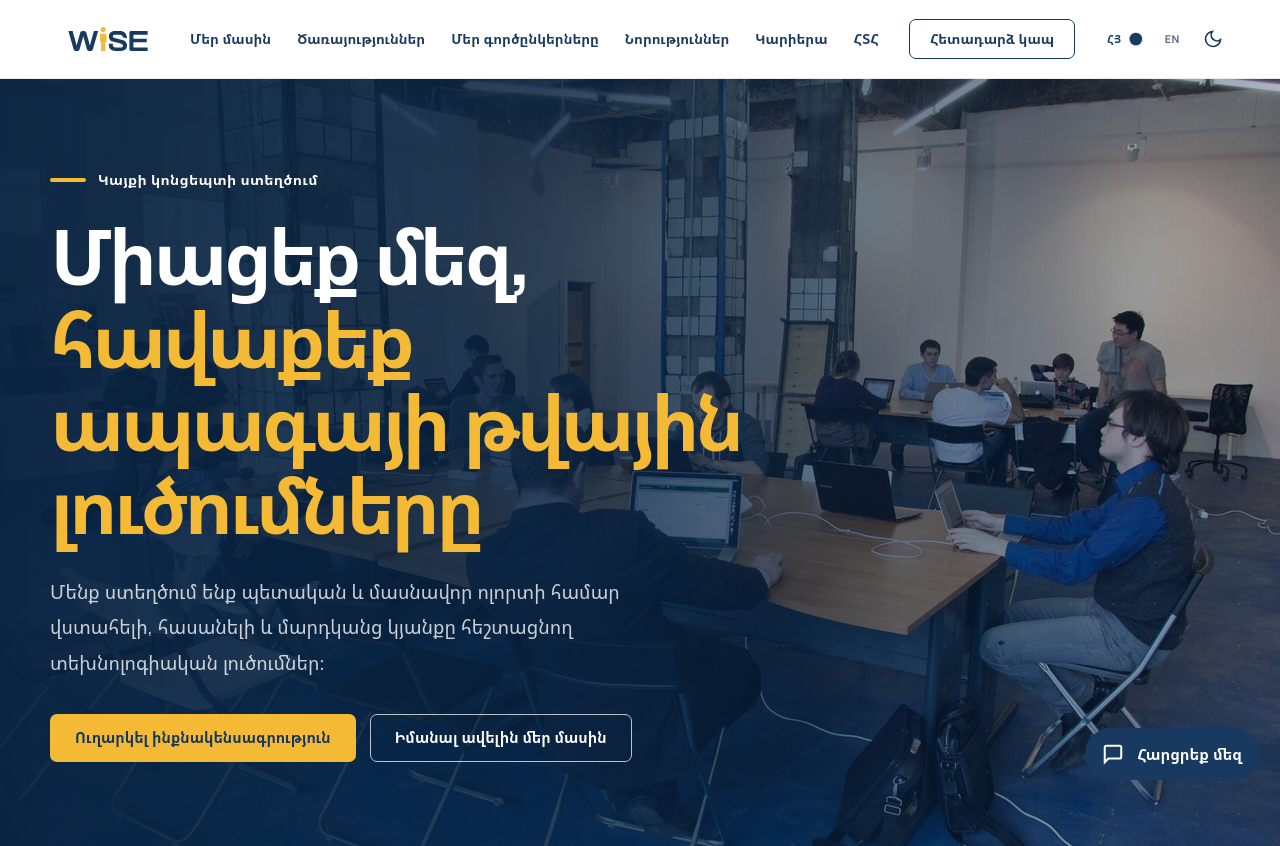
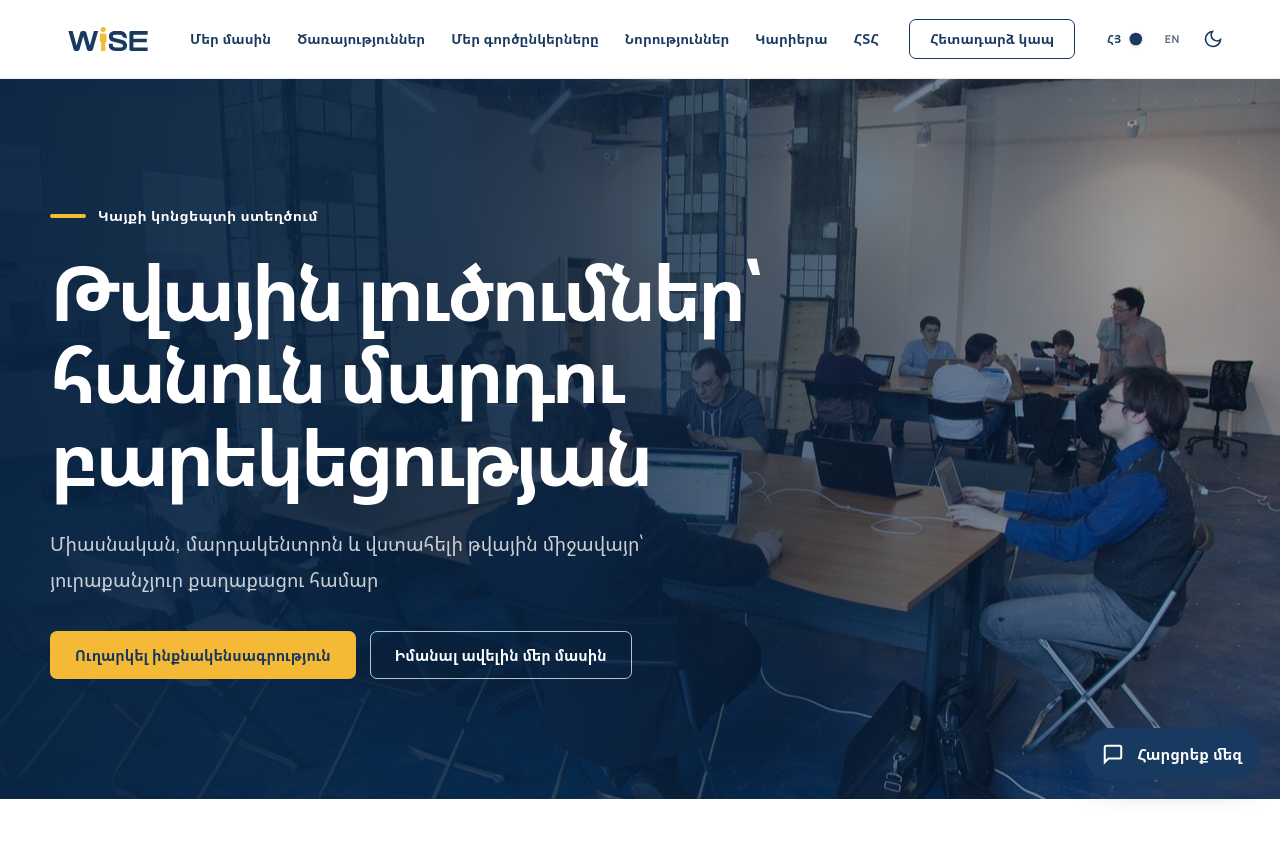
Before and after one commit to HAYKOZAQ/wise_website_test, an Eleventy site: page src/pages/index.html in a window 1280 px wide. Shown: the top 846 px of the page. Built offline with nearby package versions, Linux system fonts and the light colour scheme; Eleventy itself is replaced by a stand-in of ours; files that its build step writes are made by us from their sources; no server answers.

Commit message:
fix: render HTML tags in i18n text; update homepage hero copy

```diff
--- a/src/js/i18n.js
+++ b/src/js/i18n.js
@@ -33,8 +33,8 @@
     'home.btn_services': { hy: 'Դիտել ծառայությունները', en: 'Our Services' },
     'home.btn_contact':  { hy: 'Կապնվել մեզ հետ', en: 'Contact Us' },
     'home.hero_label':   { hy: 'Կայքի կոնցեպտի ստեղծում', en: 'Building the site concept' },
-    'home.hero_title':   { hy: 'Միացեք մեզ,<br><em>հավաքեք ապագայի թվային լուծումները</em>', en: 'Join us,<br><em>shape the digital solutions of the future</em>' },
-    'home.hero_presentation_text': { hy: 'Մենք ստեղծում ենք պետական և մասնավոր ոլորտի համար վստահելի, հասանելի և մարդկանց կյանքը հեշտացնող տեխնոլոգիական լուծումներ։', en: 'We build trusted, accessible technology solutions for the public and private sectors that make people\'s lives easier.' },
+    'home.hero_title':   { hy: 'Թվային լուծումներ՝ հանուն մարդու բարեկեցության', en: 'Join us,<br><em>shape the digital solutions of the future</em>' },
+    'home.hero_presentation_text': { hy: 'Միասնական, մարդակենտրոն և վստահելի թվային միջավայր՝ յուրաքանչյուր քաղաքացու համար', en: 'We build trusted, accessible technology solutions for the public and private sectors that make people\'s lives easier.' },
     'home.hero_career':  { hy: 'Ուղարկել ինքնակենսագրություն', en: 'Send your CV' },
     'home.hero_about':   { hy: 'Իմանալ ավելին մեր մասին', en: 'Learn more about us' },
     'home.why_label':    { hy: 'Ինչու աշխատել WISE-ում', en: 'Why work at WISE' },
@@ -487,6 +487,8 @@
         el.setAttribute(attr, text);
       } else if (el.matches('input, textarea')) {
         el.setAttribute('placeholder', text);
+      } else if (/<[a-z][\s\S]*>/i.test(text)) {
+        el.innerHTML = text;
       } else {
         el.textContent = text;
       }
--- a/src/pages/index.html
+++ b/src/pages/index.html
@@ -13,8 +13,8 @@ active: home
     <div class="wise-container">
       <div class="wise-hero-copy fade-in-left">
         <div class="wise-eyebrow" data-i18n="home.hero_label">Կայքի կոնցեպտի ստեղծում</div>
-        <h1 class="wise-title" data-i18n="home.hero_title">Միացեք մեզ,<br><em>հավաքեք ապագայի թվային լուծումները</em></h1>
-        <p class="wise-lede" data-i18n="home.hero_presentation_text">Մենք ստեղծում ենք պետական և մասնավոր ոլորտի համար վստահելի, հասանելի և մարդկանց կյանքը հեշտացնող տեխնոլոգիական լուծումներ։</p>
+        <h1 class="wise-title" data-i18n="home.hero_title">Թվային լուծումներ՝ հանուն մարդու բարեկեցության</h1>
+        <p class="wise-lede" data-i18n="home.hero_presentation_text">Միասնական, մարդակենտրոն և վստահելի թվային միջավայր՝ յուրաքանչյուր քաղաքացու համար</p>
         <div class="wise-hero-actions">
           <a class="wise-btn wise-btn--gold" href="careers.html" data-i18n="home.hero_career">Ուղարկել ինքնակենսագրություն</a>
           <a class="wise-btn wise-btn--outline" href="about.html" data-i18n="home.hero_about">Իմանալ ավելին մեր մասին</a>
```
